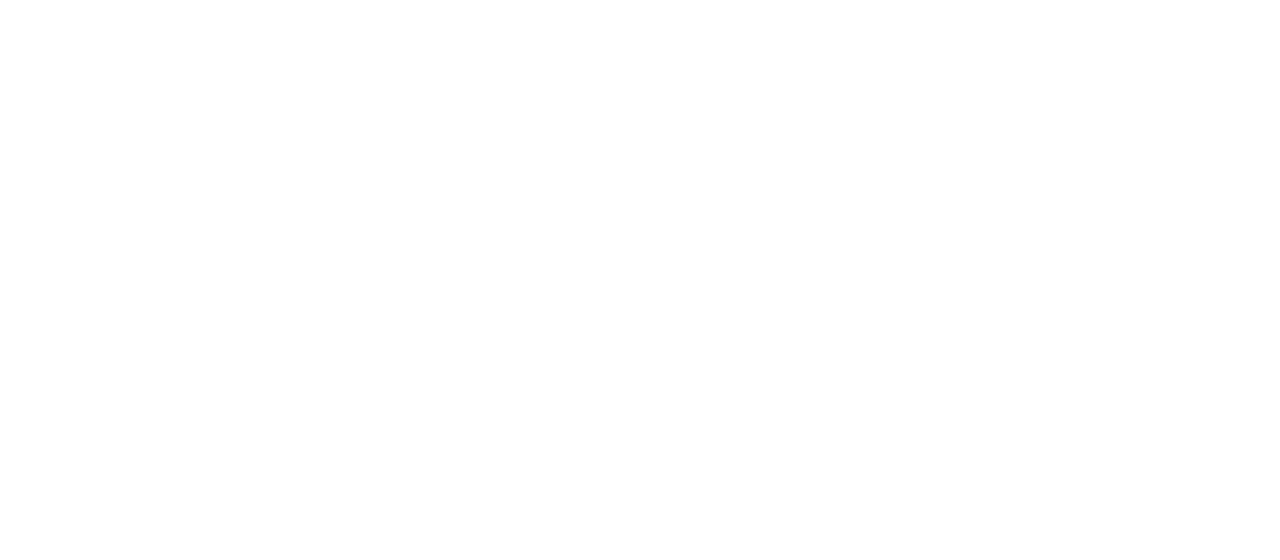
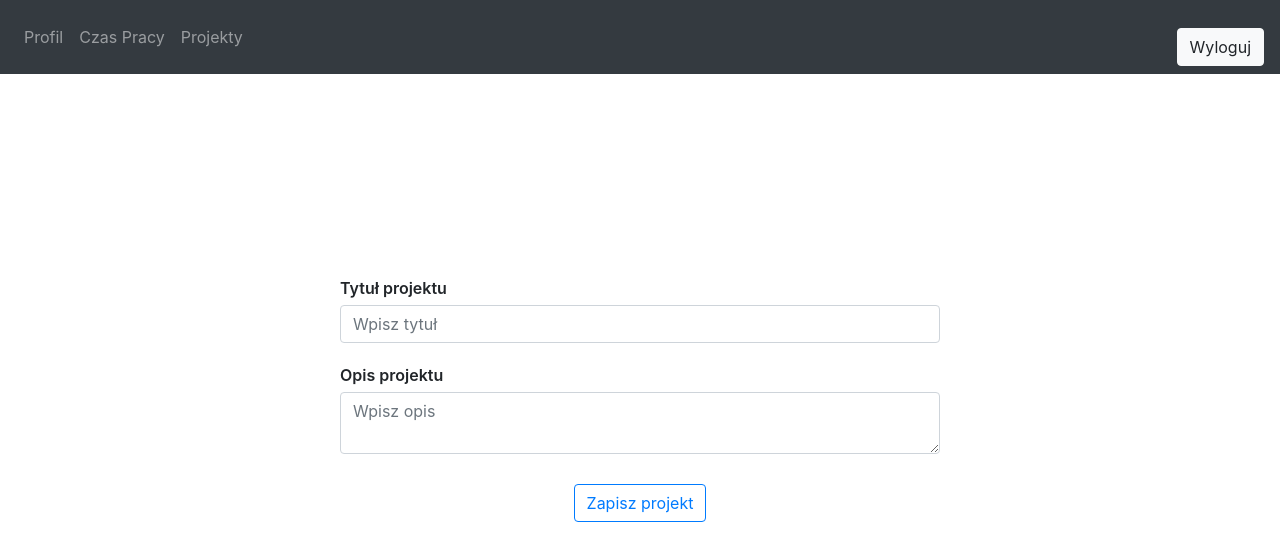
Before and after one commit to Anison99/taw2-work-planner2, a React (Create React App) app: page /project-meneger in a window 1280 px wide. Shown: the top 560 px of the page. Built offline with nearby package versions, Linux system fonts and the light colour scheme; no server answers.

Commit message:
add project rejestration

```diff
--- a/src/components/Navbar.js
+++ b/src/components/Navbar.js
@@ -2,6 +2,14 @@ import React, { useState, useEffect } from 'react';
 import { Link, useNavigate } from 'react-router-dom';
 
 function Navbar() {
+    const navigate = useNavigate();
+
+    const handleLogout = () => {
+        localStorage.removeItem('user');
+        navigate('/');
+        window.location.replace('/');
+    };
+
     return (
         <nav className="navbar navbar-expand-lg navbar-dark bg-dark">
             <ul className="navbar-nav mr-auto">
@@ -12,14 +20,14 @@ function Navbar() {
                     <Link to="/time-register" className="nav-link">Czas Pracy</Link>
                 </li>
                 <li className="nav-item">
-                    <Link to="/project-manager" className="nav-link">Projekty</Link>
+                    <Link to="/project-meneger" className="nav-link">Projekty</Link>
                 </li>
             </ul>
             <div className="form-inline my-2 my-lg-0">
-                <button className="btn btn-light" type="submit">Wyloguj</button>
+                <button className="btn btn-light" onClick={handleLogout}>Wyloguj</button>
             </div>
         </nav>
     )
 }
 
-export default Navbar
+export default Navbar;
--- a/src/components/ProjectMeneger.js
+++ b/src/components/ProjectMeneger.js
@@ -1,11 +1,119 @@
-import React from 'react'
+import React, { useState, useEffect } from 'react';
+import { Link, useNavigate } from 'react-router-dom';
+import axios from 'axios';
+import '../css/ProjectMeneger.css';
+import Navbar from './Navbar';
 
 function ProjectMeneger() {
-  return (
-    <div>
+    const [projects, setProjects] = useState([]);
+    const [username, setUsername] = useState('');
+    const [projectData, setProjectData] = useState({
+        projectId: null,
+        nameOfProject: '',
+        description: '',
+    });
 
+
+    const fetchProjects = async () => {
+        try {
+            const response = await fetch('http://localhost:5000/api/user/projects', {
+                method: 'GET',
+                credentials: 'include',
+            });
+            const data = await response.json();
+            setProjects(data.projects);
+        } catch (error) {
+            console.error('Błąd pobierania projektów:', error);
+        }
+    };
+
+    useEffect(() => {
+        fetchProjects();
+    }, []);
+
+    useEffect(() => {
+        // Wywołanie API, aby pobrać nazwę użytkownika
+        const fetchUsername = async () => {
+            try {
+                const response = await axios.get('http://localhost:5000/api/user', { withCredentials: true });
+                setUsername(response.data.username);
+            } catch (error) {
+                console.error('Error fetching username:', error);
+            }
+        };
+
+        fetchUsername();
+    }, []);
+
+    const handleInputChange = (e) => {
+        const { name, value } = e.target;
+        setProjectData({ ...projectData, [name]: value });
+    };
+
+    const handleProjectSubmit = async (e) => {
+        e.preventDefault();
+
+        try {
+            const response = await fetch('http://localhost:5000/api/projects', {
+                method: 'POST',
+                headers: {
+                    'Content-Type': 'application/json',
+                },
+                body: JSON.stringify(projectData),
+                credentials: 'include',
+            });
+
+            if (response.ok) {
+                console.log('Zapisano nowy projekt');
+                fetchProjects();
+                setProjectData({
+                    nameOfProject: '',
+                    description: '',
+                });
+            } else {
+                console.error('Błąd zapisywania projektu:', await response.text());
+            }
+        } catch (error) {
+            console.error('Błąd zapisywania projektu:', error);
+        }
+    };
+
+    return (
+        <div className="project-manager-container">
+        <Navbar />
+        <form onSubmit={handleProjectSubmit}>
+            <div className="form-group">
+                <label htmlFor="nameOfProject">Tytuł projektu</label>
+                <input
+                    type="text"
+                    className="form-control"
+                    id="nameOfProject"
+                    name="nameOfProject"
+                    value={projectData.nameOfProject}
+                    onChange={handleInputChange}
+                    placeholder="Wpisz tytuł"
+                    required
+                />
+            </div>
+            <div className="form-group">
+                <label htmlFor="description">Opis projektu</label>
+                <textarea
+                    type="text"
+                    className="form-control"
+                    id="description"
+                    name="description"
+                    value={projectData.description}
+                    onChange={handleInputChange}
+                    placeholder="Wpisz opis"
+                    required
+                />
+            </div>
+            <button type="submit" className="btn btn-outline-primary">
+                Zapisz projekt
+            </button>
+        </form>
     </div>
-  )
-}
+    );
+};
 
-export default ProjectMeneger
+export default ProjectMeneger;
--- a/src/css/ProjectMeneger.css
+++ b/src/css/ProjectMeneger.css
@@ -0,0 +1,17 @@
+form {
+    display: flex;
+    flex-direction: column;
+    align-items: center;
+    justify-content: center;
+    height: 80vh; /* Możesz dostosować wysokość formularza */
+}
+
+/* Dodatkowe style dla elementów formularza */
+.form-group {
+    margin: 10px 0;
+    width: 600px; /* Możesz dostosować szerokość formularza */
+}
+
+.btn {
+    margin-top: 20px;
+}
```
Also changed, not shown: src/server.js (+63 -0 lines).
